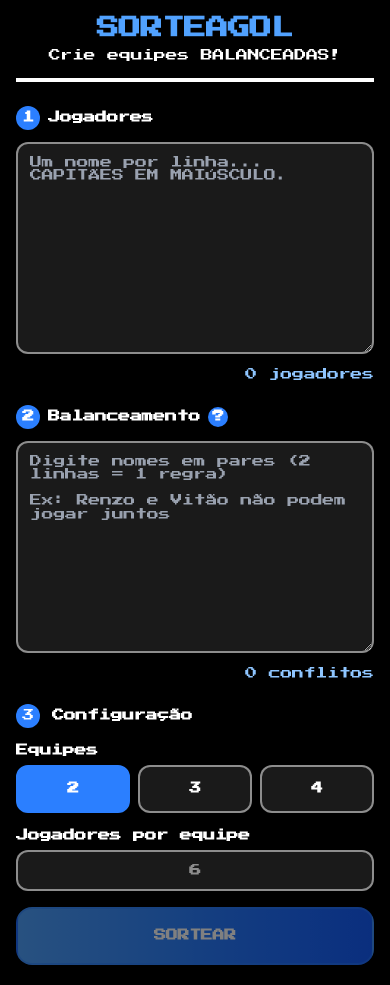
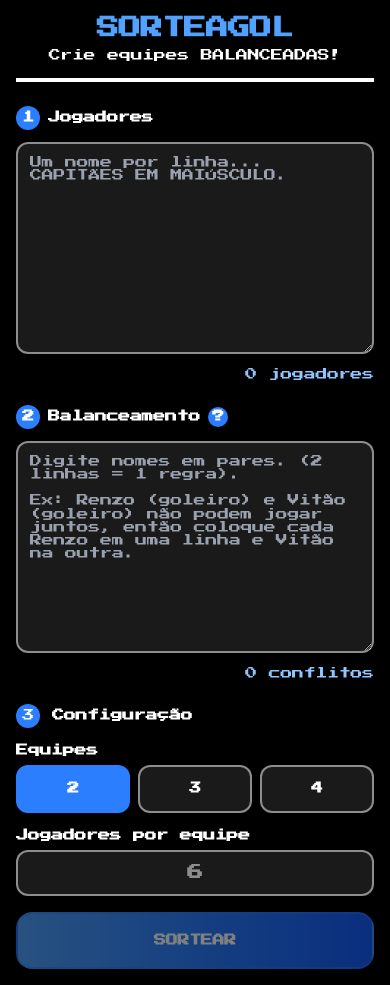
Before and after one commit to justRenzinza/sorteagol, a Next.js app: page / in a window 390 px wide. Built offline with nearby package versions, Linux system fonts and the light colour scheme.

Commit message:
corrigido zoom no textarea

```diff
--- a/src/app/globals.css
+++ b/src/app/globals.css
@@ -36,21 +36,13 @@ body {
 	font-size: 1.4rem !important;
 }
 
-/* Previne zoom em inputs mobile */
+/* Previne zoom em inputs mobile - TODOS OS CAMPOS */
 @media screen and (max-width: 768px) {
+	/* Força 16px em TODOS inputs e textareas pra prevenir zoom */
 	input[type="text"],
+	input[type="number"],
 	textarea,
 	select {
 		font-size: 16px !important;
 	}
-
-	/* Input number SEM font-pixel mantém 16px pra não dar zoom */
-	input[type="number"]:not(.font-pixel *) {
-		font-size: 16px !important;
-	}
-
-	/* Input number COM font-pixel mantém fonte pequena */
-	.font-pixel input[type="number"] {
-		font-size: 0.75rem !important;
-	}
 }
--- a/src/app/page.tsx
+++ b/src/app/page.tsx
@@ -81,7 +81,7 @@ export default function Sorteagol() {
 			texto += `Total: ${equipe.jogadores.length} jogadores\n\n`;
 		});
 
-		texto += "🎲 Sorteio feito em sorteagol.com";
+		texto += "🎲 Sorteio feito em https://sorteagol.vercel.app/";
 
 		navigator.clipboard.writeText(texto).then(() => {
 			setCopiado(true);
@@ -218,9 +218,9 @@ CAPITÃES EM MAIÚSCULO."
 							onChange={(e) => setConflitos(e.target.value)}
 							rows={14}
 							className="w-full p-3 bg-white/10 backdrop-blur-sm border-2 border-white/50 rounded-xl focus:border-white focus:outline-none focus:ring-2 focus:ring-white/30 transition-all resize-vertical text-white placeholder-gray-400 leading-relaxed text-sm"
-							placeholder="Digite nomes em pares (2 linhas = 1 regra)
+							placeholder="Digite nomes em pares. (2 linhas = 1 regra).
 
-Ex: Renzo e Vitão não podem jogar juntos"
+Ex: Renzo (goleiro) e Vitão (goleiro) não podem jogar juntos, então coloque cada Renzo em uma linha e Vitão na outra."
 						/>
 						<div className="text-right">
 							<span className="text-xs text-blue-300 font-mono font-pixel">
@@ -334,7 +334,7 @@ Ex: Renzo e Vitão não podem jogar juntos"
 							{/* Marca d'água no canto */}
 							<div className="col-span-full text-center mb-4">
 								<h3 className="text-2xl font-bold text-blue-400 font-pixel">⚽ SORTEAGOL</h3>
-								<p className="text-xs text-white/50">sorteagol.com</p>
+								<p className="text-xs text-white/50">https://sorteagol.vercel.app/</p>
 							</div>
 
 							{resultado.equipes.map((equipe, idx) => (
```
